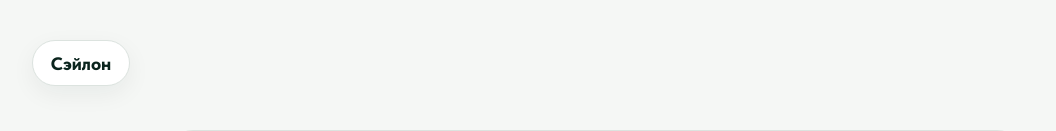
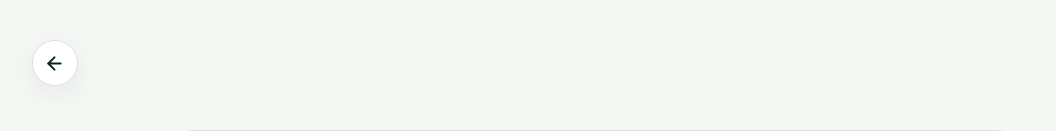
Before and after one commit to next-cod/sailon-33, a Next.js app: page /support in a window 1280 px wide. Shown: the top 131 px of the page, without its empty margins (45-1101 px from the left). Built offline with nearby package versions, Linux system fonts and the light colour scheme.

Commit message:
Use stable back arrows on utility pages

```diff
--- a/app/contacts/page.tsx
+++ b/app/contacts/page.tsx
@@ -1,6 +1,7 @@
 "use client";
 
 import Link from "next/link";
+import { ArrowLeft } from "lucide-react";
 import { useDocumentTitle, useSiteLanguage } from "@/lib/use-site-language";
 
 export default function ContactsPage() {
@@ -9,7 +10,7 @@ export default function ContactsPage() {
   useDocumentTitle(en ? "Contacts — Saleon" : "Контакты — Сэйлон");
   return (
     <main className="legal-page">
-      <div className="legal-toolbar"><Link className="legal-back" href="/">{en ? "Saleon" : "Сэйлон"}</Link></div>
+      <div className="legal-toolbar"><Link className="legal-back" href="/" aria-label={en ? "Back to site" : "Вернуться на сайт"} title={en ? "Back to site" : "Вернуться на сайт"}><ArrowLeft size={21} strokeWidth={2.25} aria-hidden="true" /></Link></div>
       <article>
         <h1>{en ? "Contacts" : "Контакты"}</h1>
         <p className="legal-intro">{en ? "Contact us about the product, implementation, or partnerships." : "Связаться по вопросам продукта, внедрения и сотрудничества."}</p>
--- a/app/globals.css
+++ b/app/globals.css
@@ -1259,9 +1259,11 @@ html[data-language="en"] .cta-hit--custom {
 .legal-back {
   display: inline-flex;
   align-items: center;
-  min-height: 46px;
+  justify-content: center;
+  width: 46px;
+  height: 46px;
   margin-bottom: 44px;
-  padding: 0 18px;
+  padding: 0;
   border: 1px solid #dce3df;
   border-radius: 999px;
   background: #fff;
@@ -1273,7 +1275,7 @@ html[data-language="en"] .cta-hit--custom {
   transition: color 180ms ease, border-color 180ms ease;
 }
 
-.legal-back:hover { color: #26775e; border-color: #77d65b; }
+.legal-back:hover { border-color: #77d65b; background: #f1faee; color: #26775e; }
 
 .legal-page article {
   width: min(860px, 100%);
--- a/app/support/page.tsx
+++ b/app/support/page.tsx
@@ -1,6 +1,7 @@
 "use client";
 
 import Link from "next/link";
+import { ArrowLeft } from "lucide-react";
 import { useDocumentTitle, useSiteLanguage } from "@/lib/use-site-language";
 
 export default function SupportPage() {
@@ -9,7 +10,7 @@ export default function SupportPage() {
   useDocumentTitle(en ? "Support — Saleon" : "Поддержка — Сэйлон");
   return (
     <main className="legal-page">
-      <div className="legal-toolbar"><Link className="legal-back" href="/">{en ? "Saleon" : "Сэйлон"}</Link></div>
+      <div className="legal-toolbar"><Link className="legal-back" href="/" aria-label={en ? "Back to site" : "Вернуться на сайт"} title={en ? "Back to site" : "Вернуться на сайт"}><ArrowLeft size={21} strokeWidth={2.25} aria-hidden="true" /></Link></div>
       <article>
         <h1>{en ? "Support" : "Поддержка"}</h1>
         <p className="legal-intro">{en ? "We can help with connection, setup, and using your AI sales assistant." : "Поможем с подключением, настройками и работой AI-продавца."}</p>
--- a/components/LocalizedLegalPage.tsx
+++ b/components/LocalizedLegalPage.tsx
@@ -1,6 +1,7 @@
 "use client";
 
 import Link from "next/link";
+import { ArrowLeft } from "lucide-react";
 import { useDocumentTitle, useSiteLanguage } from "@/lib/use-site-language";
 
 type LocalizedDocument = {
@@ -17,7 +18,9 @@ export function LocalizedLegalPage({ document }: { document: LocalizedDocument }
   return (
     <main className="legal-page">
       <div className="legal-toolbar">
-        <Link className="legal-back" href="/">{language === "ru" ? "Сэйлон" : "Saleon"}</Link>
+        <Link className="legal-back" href="/" aria-label={language === "ru" ? "Вернуться на сайт" : "Back to site"} title={language === "ru" ? "Вернуться на сайт" : "Back to site"}>
+          <ArrowLeft size={21} strokeWidth={2.25} aria-hidden="true" />
+        </Link>
       </div>
       <article>
         <h1>{copy.title}</h1>
```
